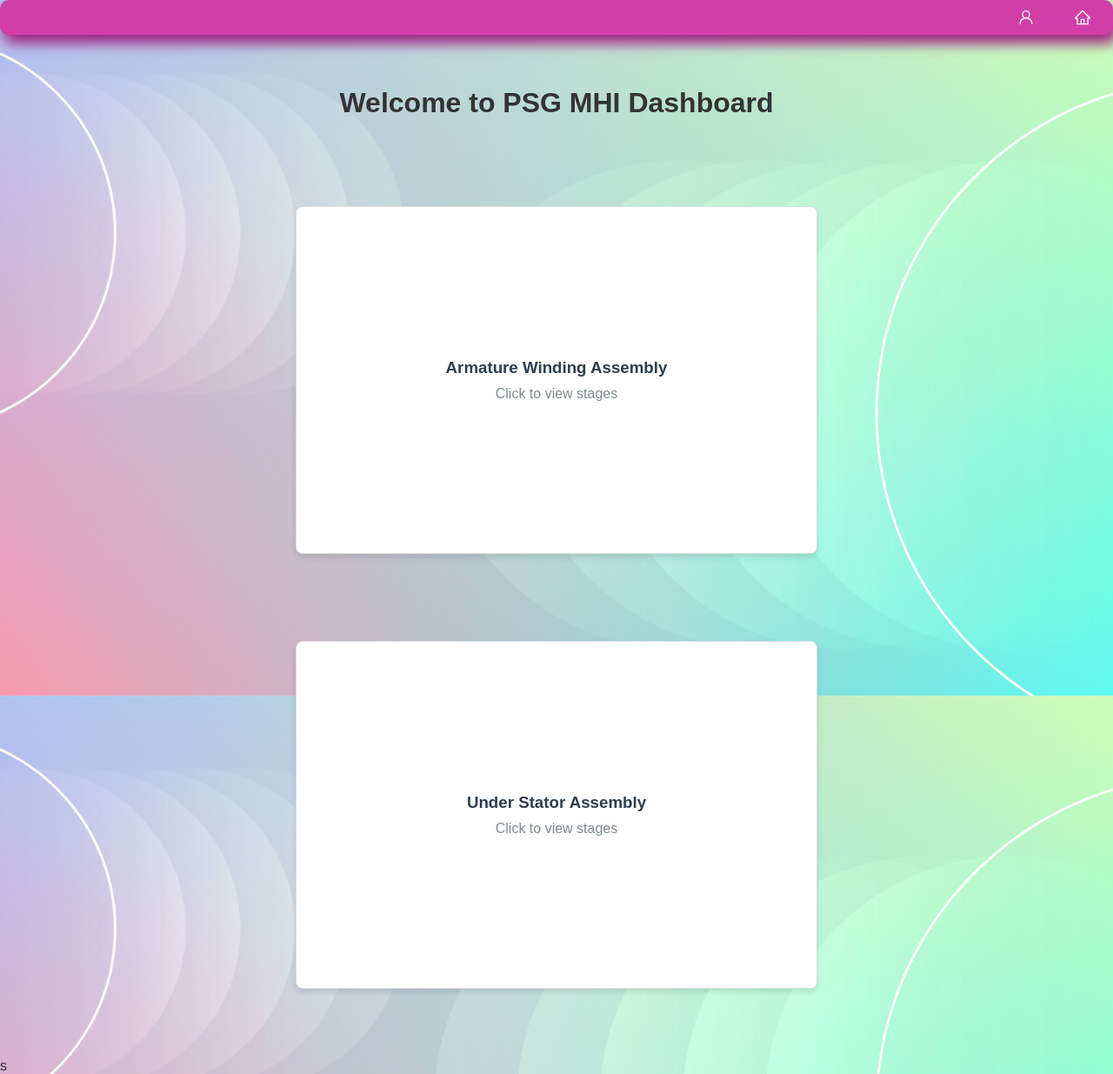
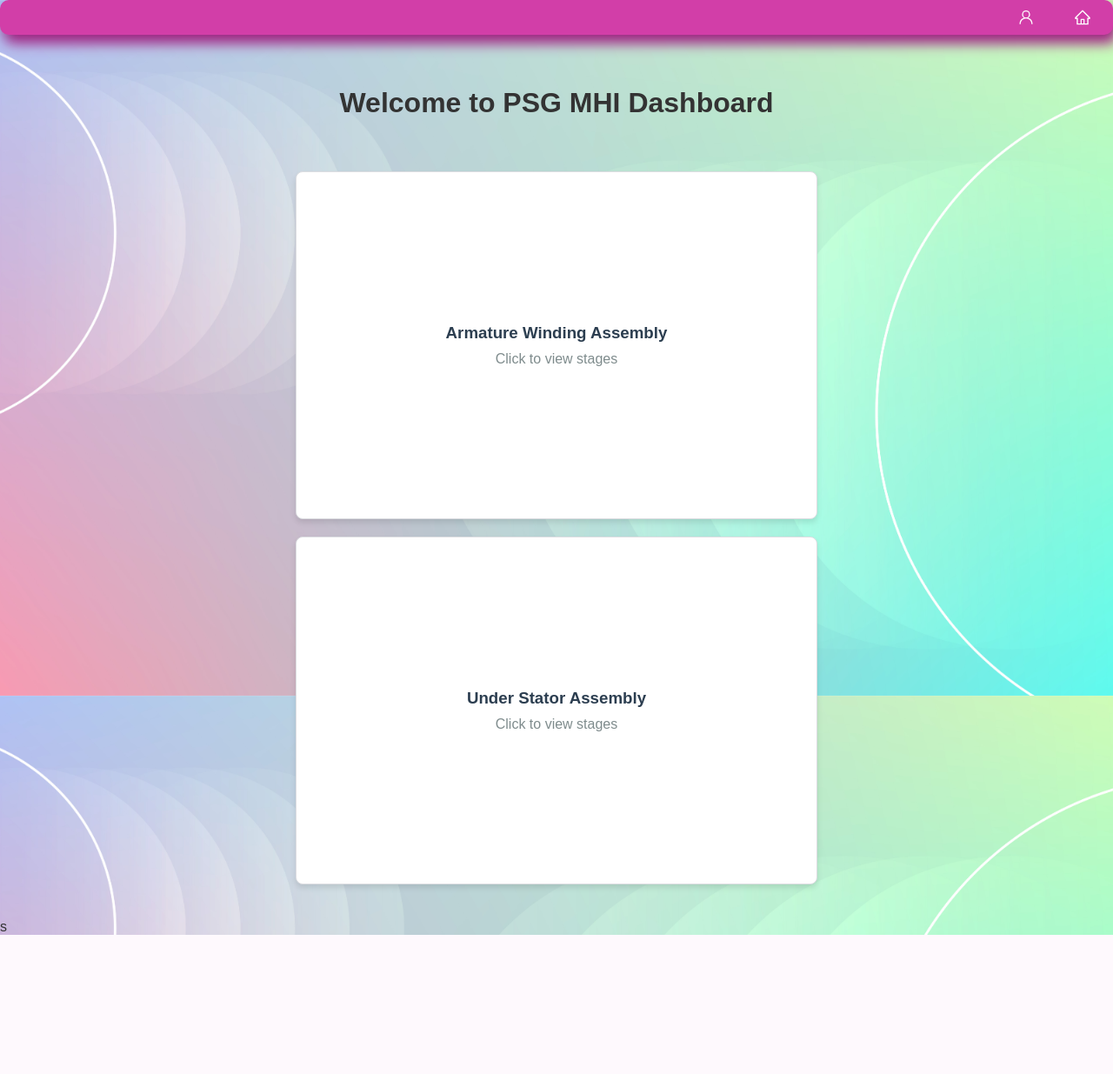
Before and after one commit to Arshad-Johan/PSG-MHI-Project, a Flask app: page /dashboard in a window 1280 px wide. Shown: the whole page at 87% size. After the commit the page ends 1075 px from the top, so only its background shows below. Run offline with Flask 3, Linux system fonts and the light colour scheme; the visitor is signed in with stand-in values (Sample User, id 1); data that the repository does not hold is empty.

Commit message:
27-12-2024

```diff
--- a/static/dashboard.css
+++ b/static/dashboard.css
@@ -122,7 +122,6 @@
     border: 1px solid var(--border-color);
     border-radius: 8px;
     padding: 60px; /* Further increased padding */
-    margin: 40px; /* Further increased margin */
     box-shadow: 0px 4px 6px var(--shadow-color);
     width: 600px; /* Further increased width */
     height: 400px; /* Increased height */
```
